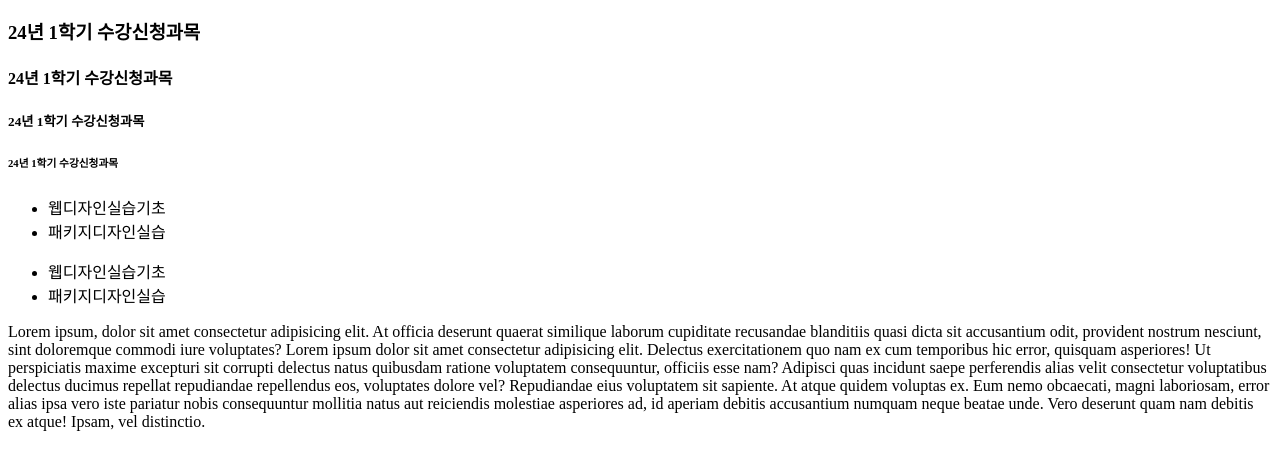
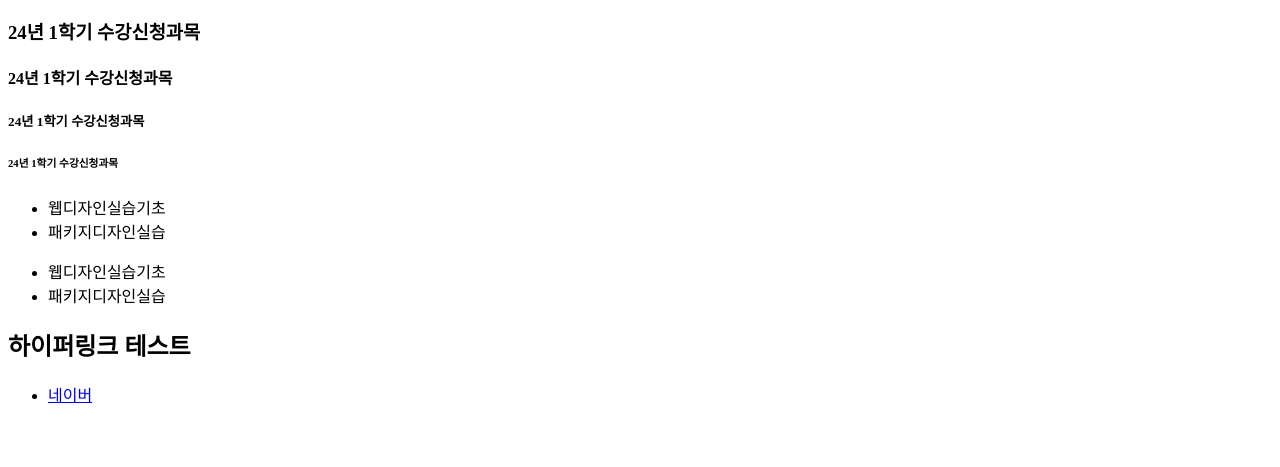
Before and after one commit to kwobi2/web0314, a plain HTML site: page index.html in a window 1280 px wide. Shown: the part 333-800 px from the top of the page. Drawn offline with Linux system fonts and the light colour scheme.

Commit message:
Update index.html

```diff
--- a/index.html
+++ b/index.html
@@ -32,8 +32,10 @@
             <li>웹디자인실습기초</li>
             <li>패키지디자인실습</li>
         </ul>
-        Lorem ipsum, dolor sit amet consectetur adipisicing elit. At officia deserunt quaerat similique laborum cupiditate recusandae blanditiis quasi dicta sit accusantium odit, provident nostrum nesciunt, sint doloremque commodi iure voluptates?
-        Lorem ipsum dolor sit amet consectetur adipisicing elit. Delectus exercitationem quo nam ex cum temporibus hic error, quisquam asperiores! Ut perspiciatis maxime excepturi sit corrupti delectus natus quibusdam ratione voluptatem consequuntur, officiis esse nam? Adipisci quas incidunt saepe perferendis alias velit consectetur voluptatibus delectus ducimus repellat repudiandae repellendus eos, voluptates dolore vel? Repudiandae eius voluptatem sit sapiente. At atque quidem voluptas ex. Eum nemo obcaecati, magni laboriosam, error alias ipsa vero iste pariatur nobis consequuntur mollitia natus aut reiciendis molestiae asperiores ad, id aperiam debitis accusantium numquam neque beatae unde. Vero deserunt quam nam debitis ex atque! Ipsam, vel distinctio.
 
+        <h2>하이퍼링크 테스트</h2>
+        <UL>
+            <li><a  href="https://www.naver.com/" target="_blank">네이버</li>
+        </UL>
 </body>
 </html>
```
